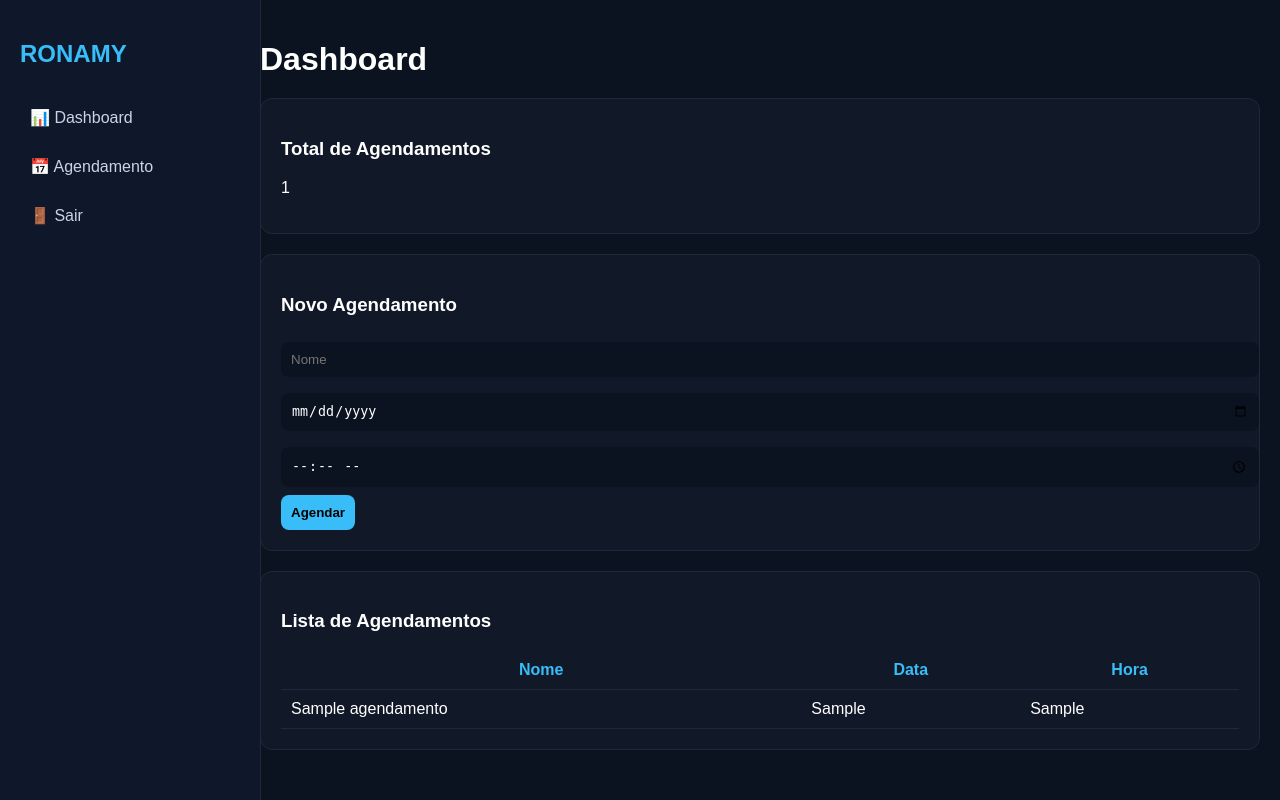
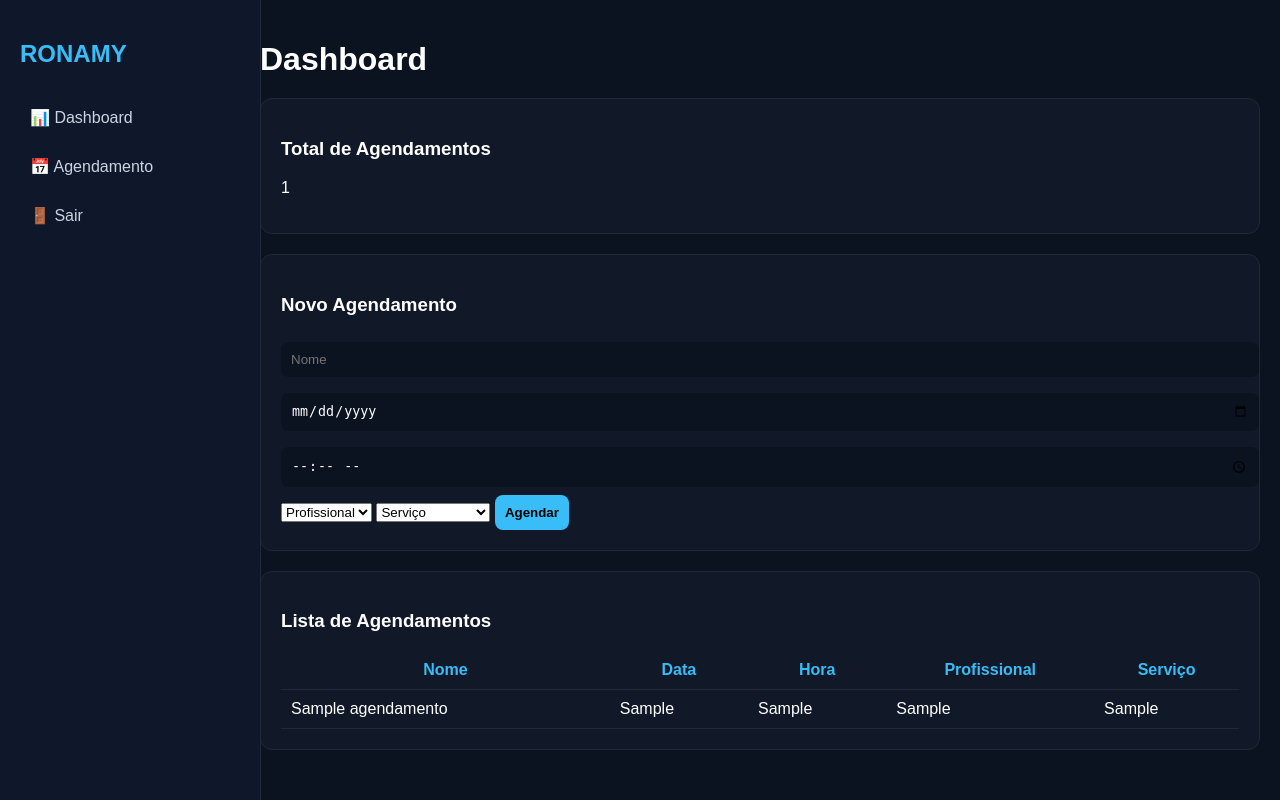
Before and after one commit to romaurocruz2-lang/Ronamy, a Flask app: page /painel in a window 1280 px wide. Run offline with Flask 3, Linux system fonts and the light colour scheme; the visitor is signed in with stand-in values (Sample User, id 1); data comes from the database, SQL or seed files in the repository; tables that the repository leaves empty hold one stand-in row (values such as "Sample post").

Commit message:
Enhance scheduling form with professional and service options
Added input fields for professional and service selection in the scheduling form.

```diff
--- a/templates/painel.html
+++ b/templates/painel.html
@@ -32,10 +32,29 @@
     <h3>Novo Agendamento</h3>
 
     <form method="POST" action="/agendar">
+
       <input type="text" name="nome" placeholder="Nome" required>
+
       <input type="date" name="data" required>
+
       <input type="time" name="hora" required>
+
+      <select name="profissional" required>
+        <option value="">Profissional</option>
+        {% for p in profissionais %}
+          <option value="{{ p[0] }}">{{ p[0] }}</option>
+        {% endfor %}
+      </select>
+
+      <select name="servico" required>
+        <option value="">Serviço</option>
+        {% for s in servicos %}
+          <option value="{{ s[0] }}">{{ s[0] }} - R$ {{ s[1] }}</option>
+        {% endfor %}
+      </select>
+
       <button type="submit">Agendar</button>
+
     </form>
   </div>
 
@@ -47,6 +66,8 @@
         <th>Nome</th>
         <th>Data</th>
         <th>Hora</th>
+        <th>Profissional</th>
+        <th>Serviço</th>
       </tr>
 
       {% for a in agendamentos %}
@@ -54,8 +75,11 @@
         <td>{{ a[1] }}</td>
         <td>{{ a[2] }}</td>
         <td>{{ a[3] }}</td>
+        <td>{{ a[4] }}</td>
+        <td>{{ a[5] }}</td>
       </tr>
       {% endfor %}
+
     </table>
 
   </div>
```
